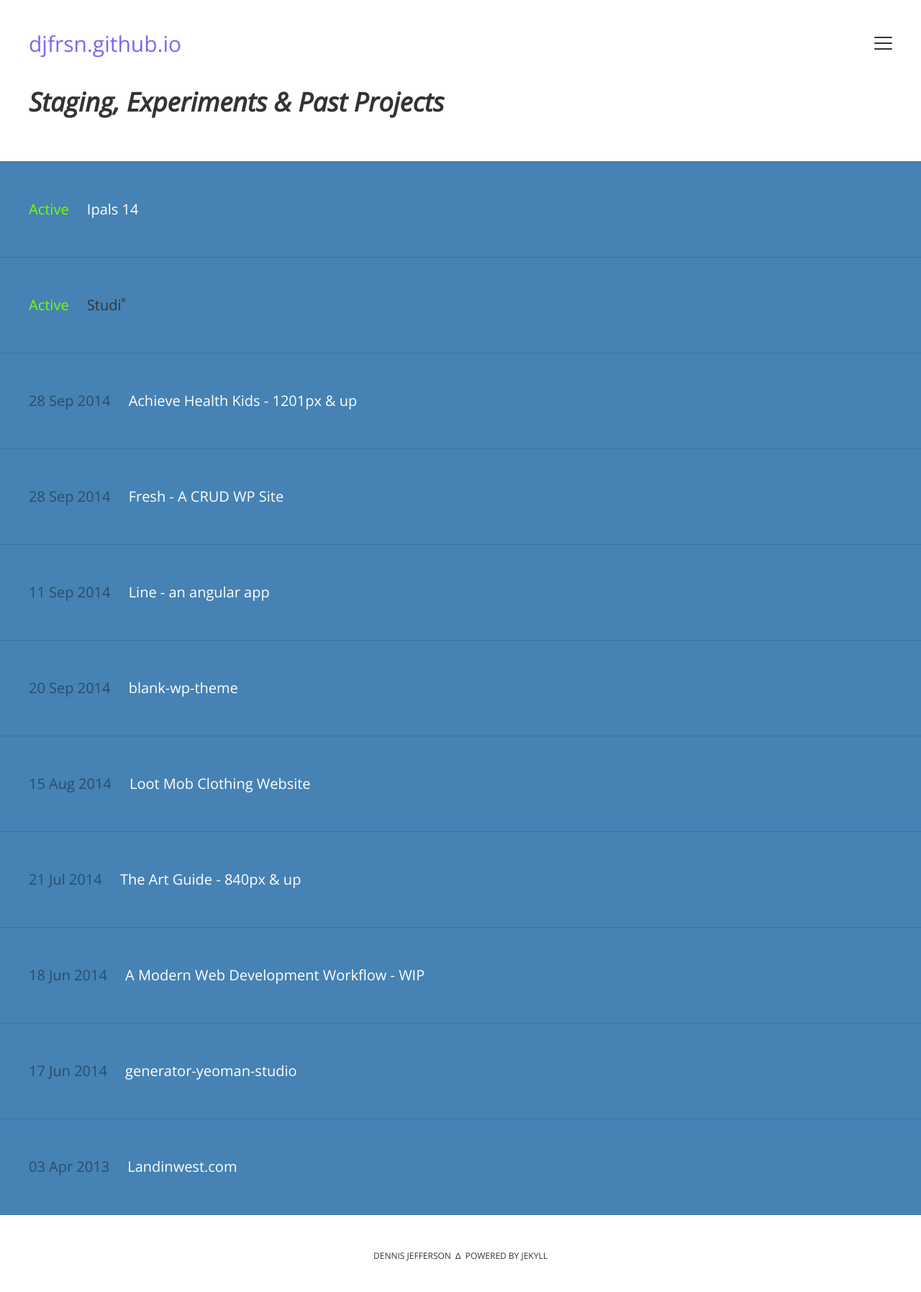
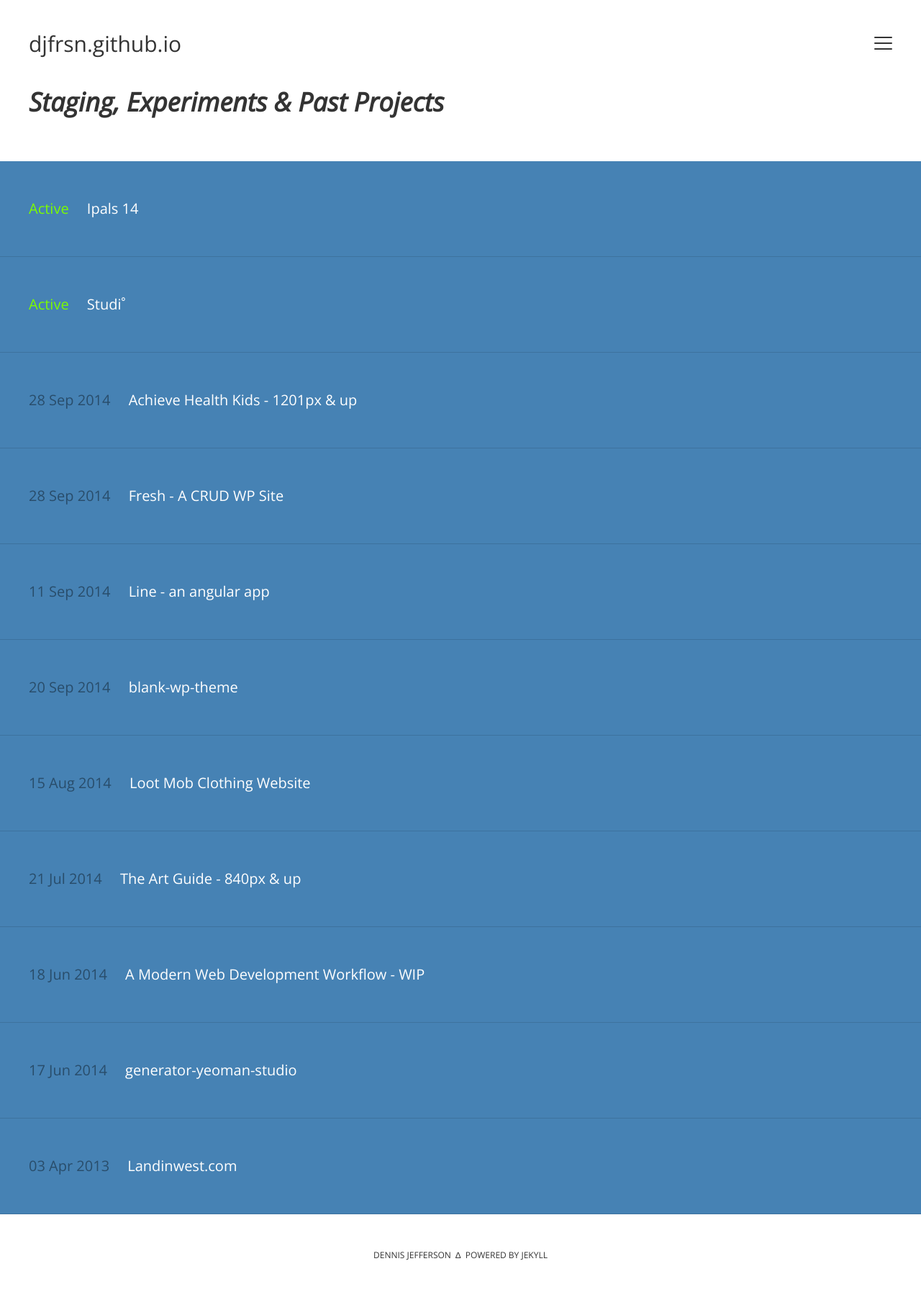
Before and after one commit to djfrsn/djfrsn.github.io, a Jekyll site: the page built from index.html, in a window 1280 px wide. Shown: the whole page at 72% size. Built offline with Jekyll 4.4.1, drawn with Linux system fonts in a browser that asks for light colours; the list of posts is cut into pages by our own code.

Commit message:
Header: remove link from title

```diff
--- a/_layouts/default.html
+++ b/_layouts/default.html
@@ -49,8 +49,8 @@
 
       <header>
         <div class="h-wrap">
-          <h1 class="title"><a href="{{ site.baseurl | split:'/' | join:'/' | append:'/'  }}" title="Back to Homepage">{{ site.name }}</a></h1><h2>Staging, Experiments & Past Projects</h2>
-          <a class="menu-icon" title="Open Bio"><span class="lines"></span></a>
+          <h1 class="title">{{ site.name }}</a></h1><h2>Staging, Experiments & Past Projects</h2>
+          <a class="menu-icon" title="Open Bio"><span class="lines"></span>
         </div>
       </header>
 
--- a/index.html
+++ b/index.html
@@ -19,6 +19,7 @@
     </li>
 
     <li itemscope itemtype="http://schema.org/BlogPosting">
+      <a target='_blank' href="https://github.com/djfrsn/gulp-studio" itemprop="url">
         <div class="p-wrap">
           <time class='active' datetime="2014-09-11T16:57:51+00:00"
               itemprop="datePublished">
@@ -26,6 +27,7 @@
           </time>
           <p itemprop="name headline">Studi˚</p>
         </div>
+      </a>
     </li>
 
     <li itemscope itemtype="http://schema.org/BlogPosting">
```
